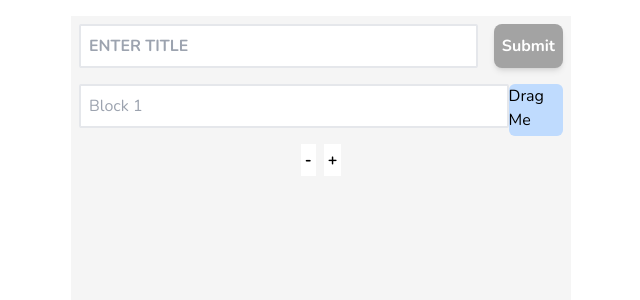
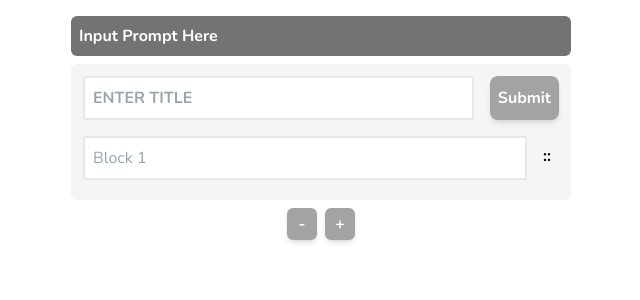
Before and after one commit to jordaz14/note-taking-react-app, a React (Vite) app in the folder client/: page / in a window 1280 px wide. Shown: the top 300 px of the page, without its empty margins (319-959 px from the left). Built offline with nearby package versions, Linux system fonts and the light colour scheme.

Commit message:
Restyle page, incorporate prompt space for OpenAI API

```diff
--- a/client/src/App.tsx
+++ b/client/src/App.tsx
@@ -45,10 +45,13 @@ function App() {
         >
           <div
             id="compose"
-            className="bg-neutral-100 flex flex-col items-center p-2 gap-2 overflow-y-hidden
+            className=" flex flex-col items-center gap-2 overflow-y-hidden
              w-[500px]"
           >
-            <form className="w-full flex flex-col">
+            <div className="bg-neutral-500 font-bold rounded-md text-white p-2 w-full">
+              Input Prompt Here
+            </div>
+            <form className="w-full flex flex-col bg-neutral-100 rounded-md p-3">
               <div className="flex mb-4 gap-4">
                 <input
                   placeholder="Enter Title"
@@ -77,11 +80,14 @@ function App() {
             <div className="flex gap-2">
               <button
                 onClick={removeFromBlocks}
-                className="bg-white p-1 font-bold"
+                className="bg-neutral-400 hover:bg-neutral-500 p-1 w-[30px] font-bold text-white rounded-md shadow-md"
               >
                 -
               </button>
-              <button onClick={addToBlocks} className="bg-white p-1 font-bold">
+              <button
+                onClick={addToBlocks}
+                className="bg-neutral-400 hover:bg-neutral-500 p-1 w-[30px] font-bold text-white rounded-md shadow-md"
+              >
                 +
               </button>
             </div>
--- a/client/src/components/SortableItem.tsx
+++ b/client/src/components/SortableItem.tsx
@@ -12,7 +12,7 @@ function SortableItem(props: any) {
   };
 
   return (
-    <div ref={setNodeRef} style={style} className="flex">
+    <div ref={setNodeRef} style={style} className="flex gap-2">
       <ReactTextareaAutosize
         key={props.id}
         minRows={1}
@@ -20,8 +20,12 @@ function SortableItem(props: any) {
         className="bg-white w-full rounded-sm border-2 p-2 mb-2 resize-none overflow-hidden"
         placeholder={`Block ${props.id}`}
       />
-      <div className="bg-blue-200 rounded-md" {...attributes} {...listeners}>
-        Drag Me
+      <div
+        className=" rounded-md text-black font-bold p-2 height-[20px]"
+        {...attributes}
+        {...listeners}
+      >
+        ::
       </div>
     </div>
   );
```
